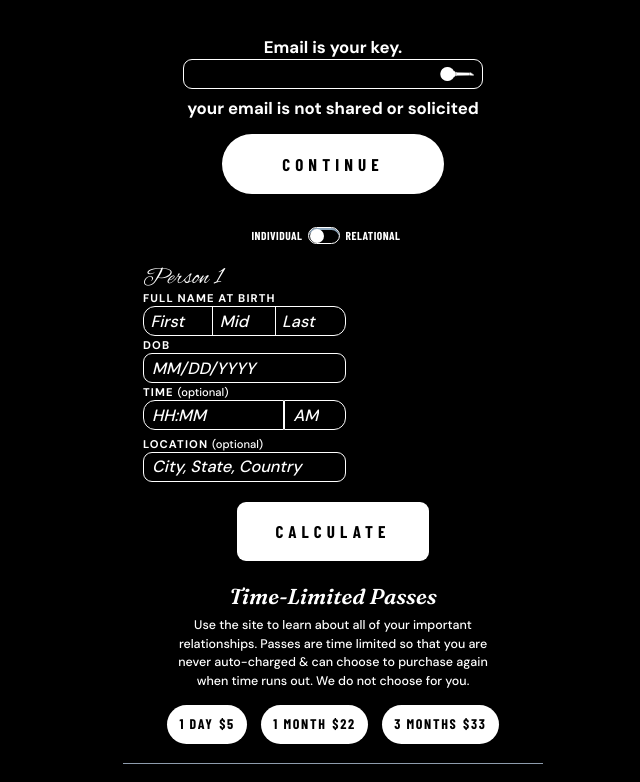
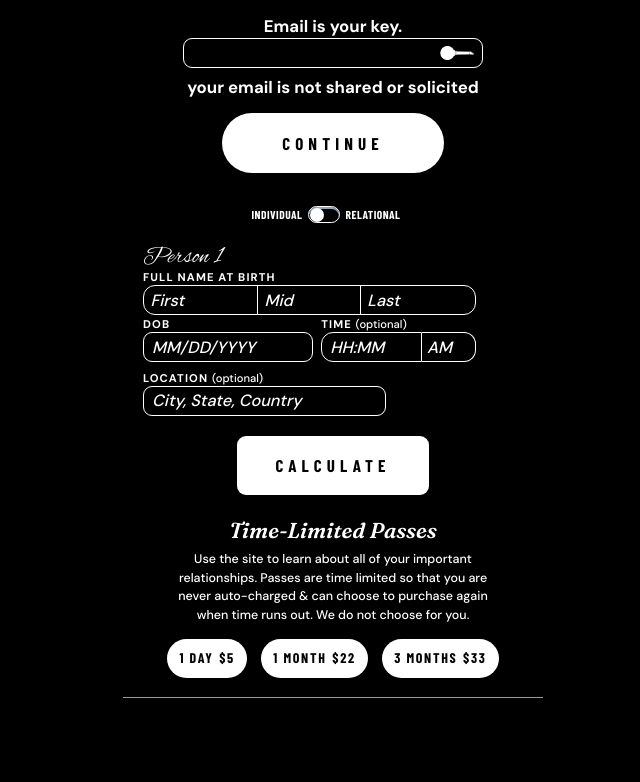
Before and after one commit to kamiwinther22-source/Know-your-energy, a website: page index.html in a window 1280 px wide. Shown: the part 772-1554 px from the top of the page, without its empty margins (307-947 px from the left). After the commit the page ends 1528 px from the top, so only its background shows below. Drawn offline with nearby package versions, Linux system fonts and the light colour scheme; a web font is replaced by a local one.

Commit message:
Update index.html

```diff
--- a/index.html
+++ b/index.html
@@ -1,6 +1,20 @@
 <!DOCTYPE html>
 <html lang="en">
-</style> Astrology, Numerology &amp; Human Design</title>
+<head>
+<meta charset="UTF-8">
+<meta name="viewport" content="width=device-width, initial-scale=1.0">
+<title>Know Your Energy — Astrology, Numerology &amp; Human Design</title>
+<style id="form-fixes">
+#formStep #p1Block,#formStep #p2Section{width:82%;}
+#formStep #p1Block .loc-field{width:73%;}
+#formStep #p2Section .person-tag{left:calc(60% + 24px) !important;}
+#formStep .row-birth{display:grid;grid-template-columns:minmax(0,1.1fr) minmax(0,1fr);column-gap:.5rem;}
+#formStep .row-birth .row-time{grid-template-columns:1.5fr .8fr;}
+#formStep .line-field input,#formStep .line-field select{min-width:0;}
+#formStep .row-time .ampm-field{border-left-width:0 !important;background:transparent !important;padding-left:.3rem;padding-right:.2rem;}
+#formStep .row-time .ampm-field select{width:100%;padding:0;background:transparent !important;outline:none;-webkit-tap-highlight-color:transparent;}
+#formStep .submit-wrap.under-p2{width:auto;margin-right:14px;justify-content:flex-end;}
+</style>
 <meta name="description" content="Your unique design described by three separate systems — astrology, numerology, and Human Design — from just your name and birth details.">
 <meta name="theme-color" content="#F7F3EA">
 <meta property="og:title" content="Know Your Energy">
```
